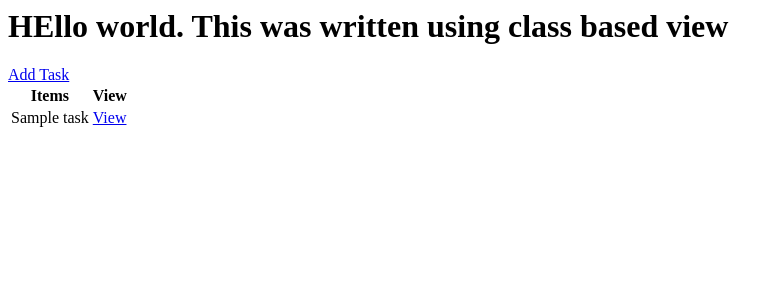
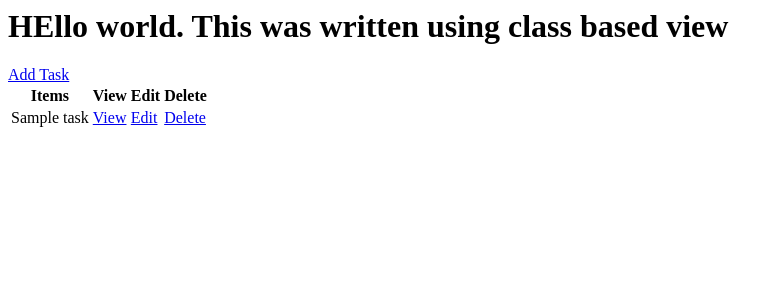
Before and after one commit to sweetdash/Django-To-Do-App-With-Authentication, a Django app: page / in a window 1280 px wide. Shown: the top 300 px of the page, without its empty margins (0-782 px from the left). Run offline with Django 5.2, Linux system fonts and the light colour scheme; tables that the repository leaves empty hold one stand-in row (values such as "Sample post").

Commit message:
Implemented the CRUD operations using Class based views

```diff
--- /dev/null
+++ b/base/templates/base/task_delete.html
@@ -0,0 +1,6 @@
+<h2>Are you sure you want to delete "{{ task.title }}"?</h2>
+<form method="post">
+  {% csrf_token %}
+  <button type="submit">Yes, Delete</button>
+  <a href="{% url 'tasks' %}">Cancel</a>
+</form>
--- a/base/templates/base/task_form.html
+++ b/base/templates/base/task_form.html
@@ -1,7 +1,8 @@
 <h1>Task Creation</h1>
+<a href="{% url 'tasks'%}">Go back</a>
 
 <form method="POST" action="">
-    {{% csrf_token %}}
+    {% csrf_token %}
     {{form.as_p}}
     <input type="submit" value="Submit">
 </form>
--- a/base/templates/base/task_list.html
+++ b/base/templates/base/task_list.html
@@ -8,11 +8,19 @@
         <th>
             View
         </th>
+        <th>
+            Edit
+        </th>
+        <th>
+            Delete
+        </th>
     </tr>
     {% for task in tasks %}
     <tr>
         <td>{{task.title}}</td>
         <td><a href="{% url 'taskdetail' task.id %}">View</a></td>
+        <td><a href="{%url 'task-update' task.id%}">Edit</a></td>
+        <td><a href="{%url 'task-delete' task.id%}">Delete</a></td>
     </tr>
     {% empty %}
     <h3>No items found in the list</h3>
--- a/base/urls.py
+++ b/base/urls.py
@@ -1,9 +1,11 @@
 from django.urls import path
-from .views import TaskList,TaskDetails,TaskCreate
+from .views import *
 
 urlpatterns = [
     path('',TaskList.as_view() ,name='tasks'),
     path('taskdetail/<int:pk>/',TaskDetails.as_view(),name='taskdetail'),
-    path('task-create/',TaskCreate.as_view(),name='task-create')
+    path('task-create/',TaskCreate.as_view(),name='task-create'),
+    path('task-update/<int:pk>',TaskEdit.as_view(),name='task-update'),
+    path('task-delete/<int:pk>',TaskDelete.as_view(),name="task-delete")
 
 ]
--- a/base/views.py
+++ b/base/views.py
@@ -4,6 +4,7 @@ from .models import Task
 from django.views.generic.list import ListView
 from django.views.generic.detail import DetailView
 from django.views.generic.edit import CreateView
+from django.views.generic.edit import UpdateView,DeleteView
 from django.urls import  reverse_lazy
 
 # Create your views here.
@@ -20,3 +21,13 @@ class TaskCreate(CreateView):
     model=Task
     fields = '__all__' #field=['title','description'] to individually specify
     success_url= reverse_lazy('tasks')
+
+class TaskEdit(UpdateView):
+    model=Task
+    fields='__all__'
+    success_url=reverse_lazy('tasks')
+
+class TaskDelete(DeleteView):
+    model=Task
+    template_name='base/task_delete.html'
+    success_url=reverse_lazy('tasks')
```
